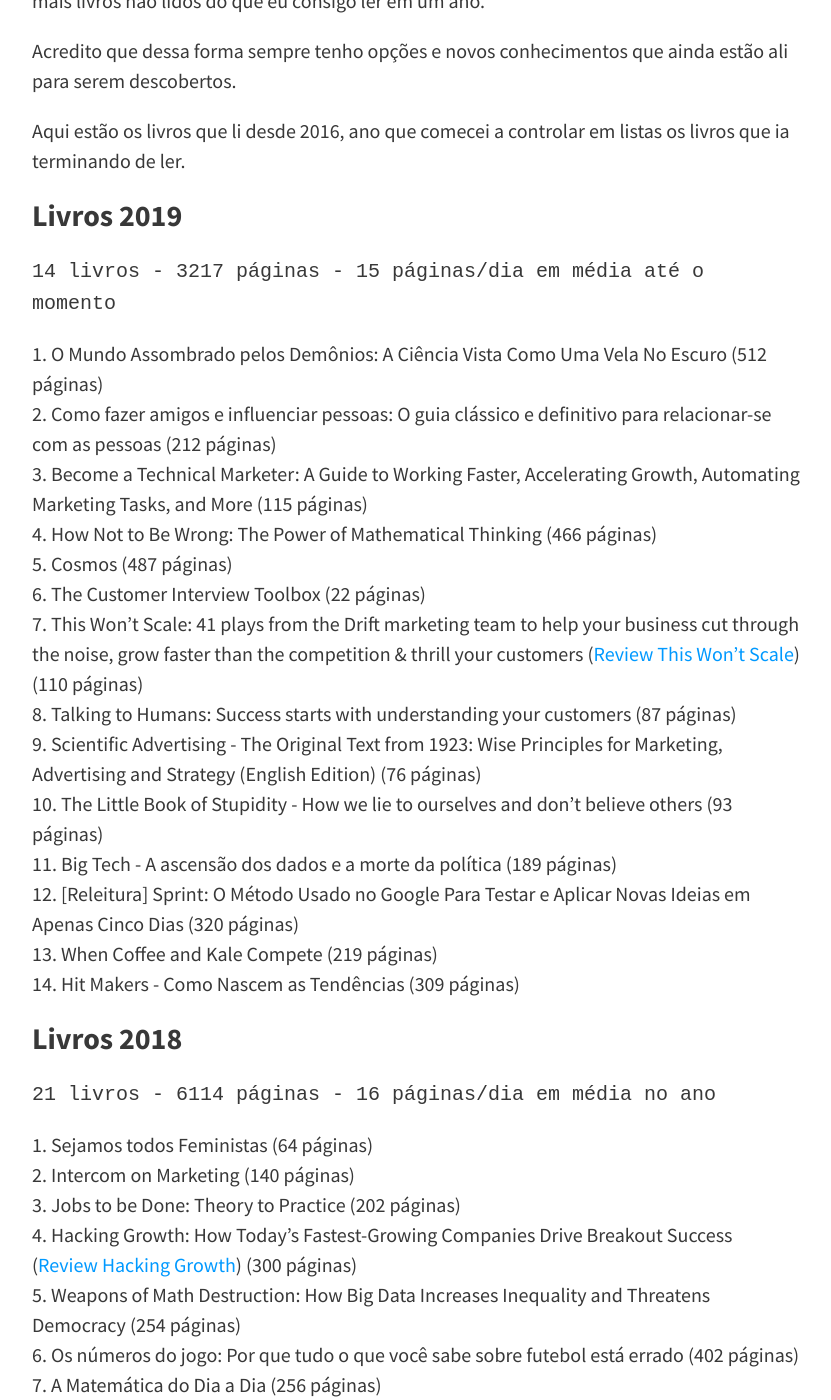
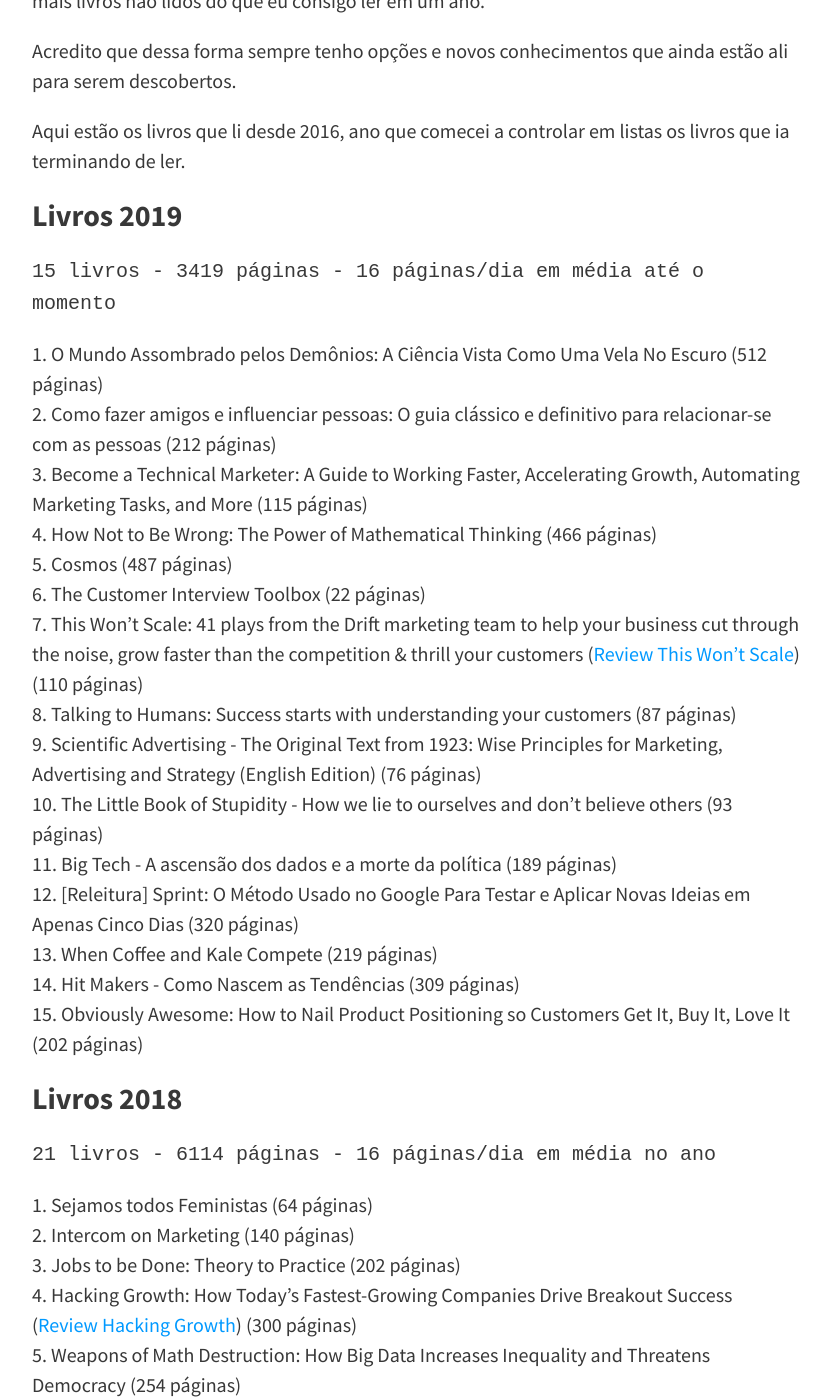
Before and after one commit to felipecbarbosa/felipecbarbosa.github.io, a Jekyll site: the page built from leituras.md, in a window 1280 px wide and 1400 px high, scrolled down 473 px. Shown: the whole window, without its empty margins (224-1055 px from the left). Built offline with Jekyll 4.4.1, drawn with Linux system fonts in a browser that asks for light colours; nearby versions of some CDN libraries; comment, search, counter and statistics services are not loaded.

Commit message:
Added obviously awesome to list

````diff
--- a/leituras.md
+++ b/leituras.md
@@ -13,7 +13,7 @@ Acredito que dessa forma sempre tenho opções e novos conhecimentos que ainda e
 Aqui estão os livros que li desde 2016, ano que comecei a controlar em listas os livros que ia terminando de ler.
 
 ### Livros 2019
-```14 livros - 3217 páginas - 15 páginas/dia em média até o momento```
+```15 livros - 3419 páginas - 16 páginas/dia em média até o momento```
 1. O Mundo Assombrado pelos Demônios: A Ciência Vista Como Uma Vela No Escuro (512 páginas)
 2. Como fazer amigos e influenciar pessoas: O guia clássico e definitivo para relacionar-se com as pessoas (212 páginas)
 3. Become a Technical Marketer: A Guide to Working Faster, Accelerating Growth, Automating Marketing Tasks, and More (115 páginas)
@@ -28,6 +28,7 @@ Aqui estão os livros que li desde 2016, ano que comecei a controlar em listas o
 12. [Releitura] Sprint: O Método Usado no Google Para Testar e Aplicar Novas Ideias em Apenas Cinco Dias (320 páginas)
 13. When Coffee and Kale Compete (219 páginas)
 14. Hit Makers - Como Nascem as Tendências (309 páginas)
+15. Obviously Awesome: How to Nail Product Positioning so Customers Get It, Buy It, Love It (202 páginas)
 
 ### Livros 2018
 ```21 livros - 6114 páginas - 16 páginas/dia em média no ano```
````
